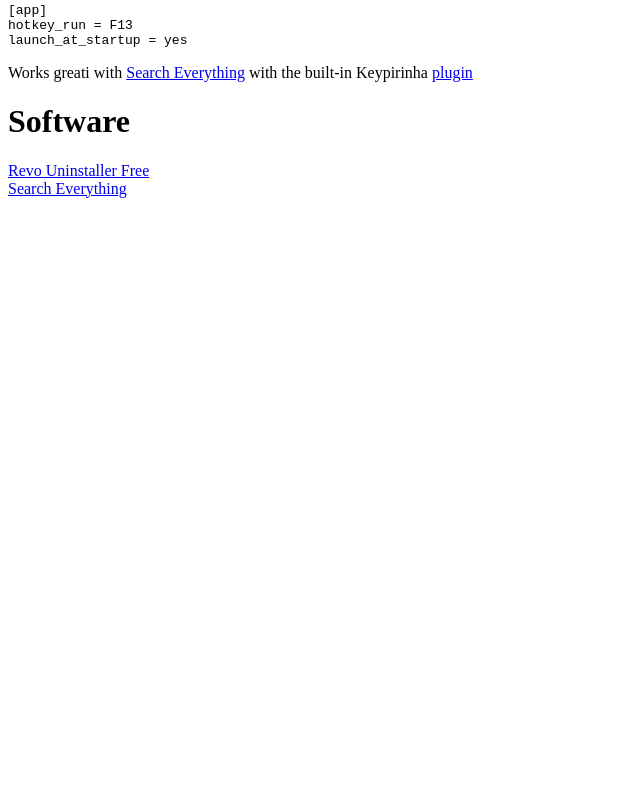
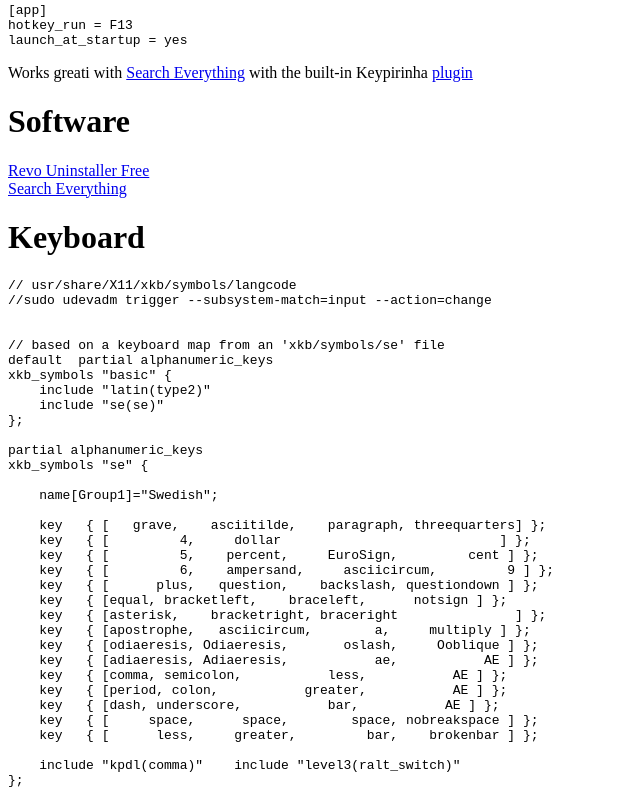
Before and after one commit to saimonas/saimonas.github.io, a plain HTML site: page blog/new_install.html in a window 1280 px wide. Shown: the part 311-1112 px from the top of the page, without its empty margins (0-640 px from the left). Before the commit the page ends 800 px from the top, so only its background shows below. Drawn offline with Linux system fonts and the light colour scheme.

Commit message:
Update new_install.html

```diff
--- a/blog/new_install.html
+++ b/blog/new_install.html
@@ -19,5 +19,40 @@
 	<H1>Software</H1>
 	<a href="https://www.revouninstaller.com/revo_uninstaller_free_download.html">Revo Uninstaller Free</a><br>
 	<a href="https://www.voidtools.com/">Search Everything</a>
+	<H1>Keyboard</H1>
+	<pre>// usr/share/X11/xkb/symbols/langcode
+//sudo udevadm trigger --subsystem-match=input --action=change
+
+
+// based on a keyboard map from an 'xkb/symbols/se' file
+default  partial alphanumeric_keys
+xkb_symbols "basic" {
+    include "latin(type2)"
+    include "se(se)"
+};
+
+partial alphanumeric_keys
+xkb_symbols "se" {
+
+    name[Group1]="Swedish";
+
+    key <TLDE>  { [   grave,    asciitilde,    paragraph, threequarters] };
+    key <AE04>  { [         4,     dollar                            ] };
+    key <AE05>  { [         5,    percent,     EuroSign,         cent ] };
+    key <AE06>  { [         6,    ampersand,     asciicircum,         9 ] };
+    key <AE11>  { [      plus,   question,    backslash, questiondown ] };
+    key <AE12>  { [equal, bracketleft,    braceleft,      notsign ] };
+    key <AD12>  { [asterisk,    bracketright, braceright               ] };
+    key <BKSL>  { [apostrophe,   asciicircum,        a,     multiply ] };
+    key <AC10>  { [odiaeresis, Odiaeresis,       oslash,     Ooblique ] };
+    key <AC11>  { [adiaeresis, Adiaeresis,           ae,           AE ] };
+    key <AB08>  { [comma, semicolon,           less,           AE ] };
+    key <AB09>  { [period, colon,           greater,           AE ] };
+    key <AB10>  { [dash, underscore,           bar,           AE ] };
+    key <SPCE>  { [     space,      space,        space, nobreakspace ] };
+    key <LSGT>  { [      less,     greater,         bar,    brokenbar ] };
+
+    include "kpdl(comma)"    include "level3(ralt_switch)"
+};</pre>
 </body>
 </html>
```
